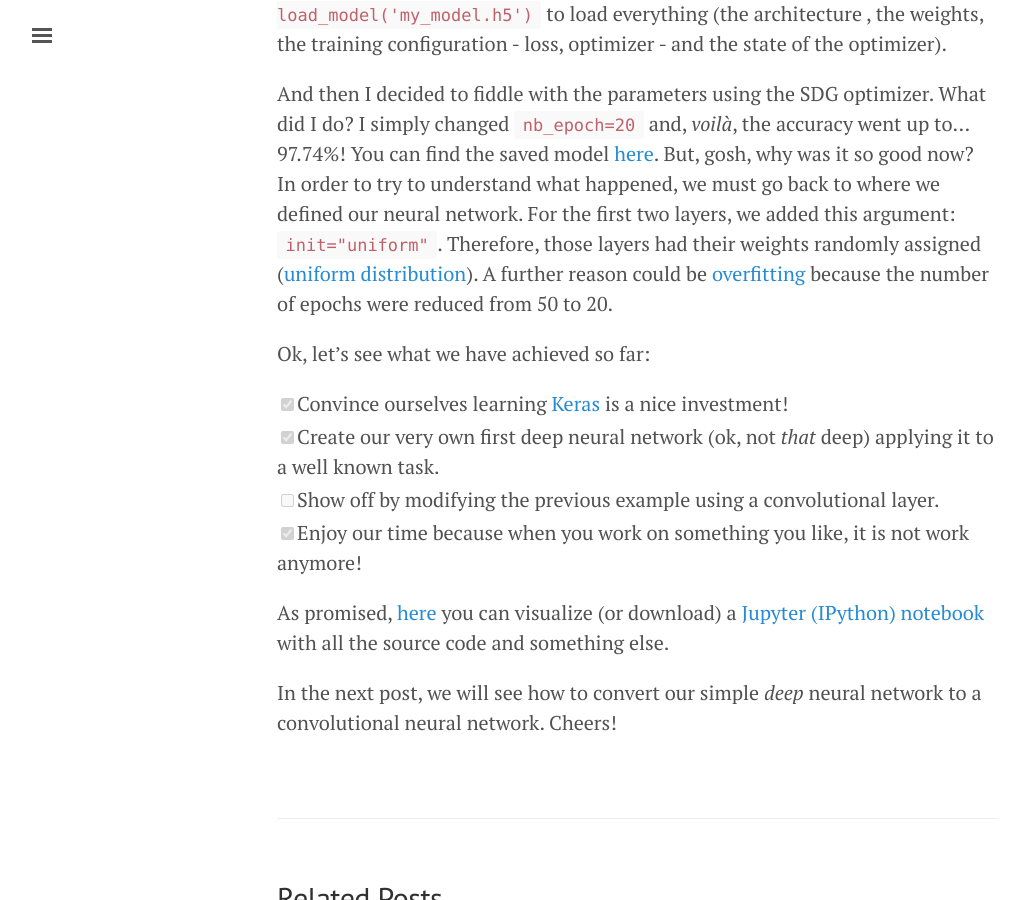
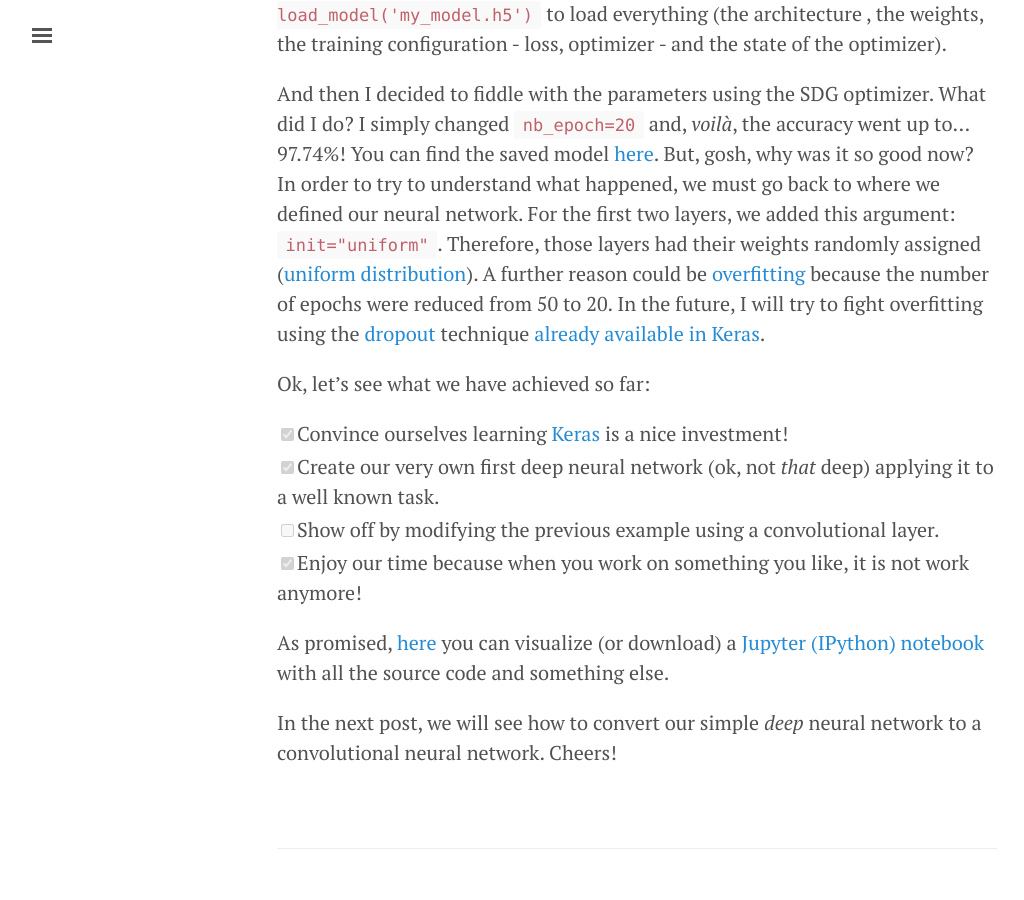
Before and after one commit to ricardodeazambuja/ricardodeazambuja.github.io, a Jekyll site: the page built from _posts/2017-01-29-easy-peasy_deep_learning.md, in a window 1280 px wide and 900 px high, scrolled down 10022 px. Shown: the whole window, without its empty margins (3-1027 px from the left). Built offline with Jekyll 4.4.1, drawn with Linux system fonts in a browser that asks for light colours; emoji names are drawn with the system emoji font; comment, search, counter and statistics services are not loaded.

Commit message:
Added information about dropout

```diff
--- a/_posts/2017-01-29-easy-peasy_deep_learning.md
+++ b/_posts/2017-01-29-easy-peasy_deep_learning.md
@@ -286,7 +286,7 @@
 
 After all our hard work, you should save your model. Keras models have methods for saving and loading a model. Everything is nicely explained on the [F.A.Q.](https://keras.io/getting-started/faq/#how-can-i-save-a-keras-model) and the simplest way is `model.save('my_model.h5')` to save and `model = load_model('my_model.h5')` to load everything (the architecture , the weights, the training configuration - loss, optimizer - and the state of the optimizer).
 
-And then I decided to fiddle with the parameters using the SDG optimizer. What did I do? I simply changed `nb_epoch=20` and, *voilà*, the accuracy went up to... 97.74%! You can find the saved model [here](keras-adventures/Dogs_vs_Cats/my_97perc_acc.h5). But, gosh, why was it so good now? In order to try to understand what happened, we must go back to where we defined our neural network. For the first two layers, we added this argument: `init="uniform"`. Therefore, those layers had their weights randomly assigned ([uniform distribution](https://en.wikipedia.org/wiki/Uniform_distribution_(continuous))). A further reason could be [overfitting](https://en.wikipedia.org/wiki/Overfitting) because the number of epochs were reduced from 50 to 20.
+And then I decided to fiddle with the parameters using the SDG optimizer. What did I do? I simply changed `nb_epoch=20` and, *voilà*, the accuracy went up to... 97.74%! You can find the saved model [here](keras-adventures/Dogs_vs_Cats/my_97perc_acc.h5). But, gosh, why was it so good now? In order to try to understand what happened, we must go back to where we defined our neural network. For the first two layers, we added this argument: `init="uniform"`. Therefore, those layers had their weights randomly assigned ([uniform distribution](https://en.wikipedia.org/wiki/Uniform_distribution_(continuous))). A further reason could be [overfitting](https://en.wikipedia.org/wiki/Overfitting) because the number of epochs were reduced from 50 to 20. In the future, I will try to fight overfitting using the [dropout](https://www.cs.toronto.edu/~hinton/absps/JMLRdropout.pdf) technique [already available in Keras](https://keras.io/layers/core/#dropout).
 
 
 Ok, let's see what we have achieved so far:
```
